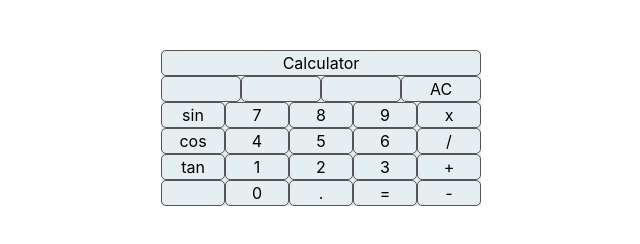
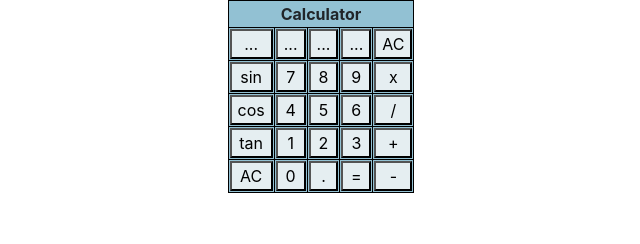
Before and after one commit to JoseGarciaE/Calculator, a plain HTML site: page index.html in a window 1280 px wide. Shown: the whole page, without its empty margins (319-959 px from the left). Drawn offline with nearby package versions, Linux system fonts and the light colour scheme.

Commit message:
Overhauled most code and instead used a table. Buttons for each data.

```diff
--- a/index.html
+++ b/index.html
@@ -12,51 +12,48 @@
     <title>Calculator</title>
   </head>
   <body>
-
-      <div id= "calc" class="container">
-        <div class="row">
-
-          <div id = "solution" class="col">Calculator</div>
-
-          <div class="w-100"></div>
-          <div id = "#" class="col"></div>
-          <div id = "#" class="col"></div>
-          <div id = "#" class="col"></div>
-          <div id = "clear" class="col">AC</div>
-
-          <div class="w-100"></div>
-          <div id = "sin" class="col">sin</div>
-          <div id = "7" class="col">7</div>
-          <div id = "8" class="col">8</div>
-          <div id = "9" class="col">9</div>
-          <div id = "mult" class="col">x</div>
-
-          <div class="w-100"></div>
-          <div id = "cos" class="col">cos</div>
-          <div id = "4" class="col">4</div>
-          <div id = "5" class="col">5</div>
-          <div id = "6" class="col">6</div>
-          <div id = "div" class="col">/</div>
-
-          <div class="w-100"></div>
-          <div id = "tan" class="col">tan</div>
-          <div id = "1" class="col">1</div>
-          <div id = "2" class="col">2</div>
-          <div id = "3" class="col">3</div>
-          <div id = "plus" class="col">+</div>
-
-          <div class="w-100"></div>
-          <div id = "arc" class="col"></div>
-          <div id = "0" class="col">0</div>
-          <div id = "period" class="col">.</div>
-          <div id=  "equals"   class="col">=</div>
-          <div id = "minus" class="col">-</div>
-
-        </div>
-      </div>
-
-
-
+    <div id="calculator">
+      <table>
+        <tr>
+          <th colspan="5" id="solution">Calculator</th>
+        </tr>
+        <tr>
+          <td><button>...</button></td>
+          <td><button>...</button></td>
+          <td><button>...</button></td>
+          <td><button>...</button></td>
+          <td id="clear"><button>AC</button></td>
+        </tr>
+        <tr>
+          <td id="sin"><button>sin</button></td>
+          <td id="7"  ><button>7</button></td>
+          <td id="8"  ><button>8</button></td>
+          <td id="9"  ><button>9</button></td>
+          <td id="mult"  ><button>x</button></td>
+        </tr>
+        <tr>
+          <td id="cos"><button>cos</button></td>
+          <td id="4"><button>4</button></td>
+          <td id="5"><button>5</button></td>
+          <td id="6"><button>6</button></td>
+          <td id="div"><button>/</button></td>
+        </tr>
+        <tr>
+          <td id="tan"><button>tan</button></td>
+          <td id="1"><button>1</button></td>
+          <td id="2"><button>2</button></td>
+          <td id="3"><button>3</button></td>
+          <td id="plus"><button>+</button></td>
+        </tr>
+        <tr>
+          <td id="anotherClear"><button>AC</button></td>
+          <td id="0"><button>0</button></td>
+          <td id="period"><button>.</button></td>
+          <td id="equals"><button>=</button></td>
+          <td id="minus"><button>-</button></td>
+        </tr>
+      </table>
+    </div>
 
 
     <!-- Optional JavaScript -->
@@ -65,5 +62,6 @@
     <script src="https://cdnjs.cloudflare.com/ajax/libs/popper.js/1.14.7/umd/popper.min.js" integrity="sha384-UO2eT0CpHqdSJQ6hJty5KVphtPhzWj9WO1clHTMGa3JDZwrnQq4sF86dIHNDz0W1" crossorigin="anonymous"></script>
     <script src="https://stackpath.bootstrapcdn.com/bootstrap/4.3.1/js/bootstrap.min.js" integrity="sha384-JjSmVgyd0p3pXB1rRibZUAYoIIy6OrQ6VrjIEaFf/nJGzIxFDsf4x0xIM+B07jRM" crossorigin="anonymous"></script>
     <script src="main.js"></script>
-</body>
+
+  </body>
 </html>
--- a/main.js
+++ b/main.js
@@ -126,6 +126,17 @@ $(document).ready(function(){
         input = "";
     });
 
+    $("#clear").click(function(){
+        document.getElementById("solution").innerHTML = "Calculator";
+        input = "";
+    });
+
+    $("#anotherClear").click(function(){
+        document.getElementById("solution").innerHTML = "Calculator";
+        input = "";
+    });
+
+
 
 
 
--- a/style.css
+++ b/style.css
@@ -1,15 +1,25 @@
-.row .col{
-    border: 1.2px solid rgb(85, 85, 85);
-    border-radius: 5px;
+table{
+    table-layout: fixed;
+    margin-left: auto;
+    margin-right: auto;
 
-    color:rgb(0, 0, 0);
-
-    text-align: center;
+    background-color: #92c1d3;
 }
 
+button{
+    background-color: rgb(229, 238, 241);
+    width: 100%;
+    height: 100%;
+}
 
-#calc{
-    background-color: rgb(229, 238, 241);
-    width: 25%;
-    margin-top: 50px;
+td{
+    border: 1.2px solid black;
+    text-align: center;
+    border-radius: 20px;
 }
+th{
+    border: 1.2px solid black;
+    text-align: center;
+    border-radius: 20px;
+
+}
```
